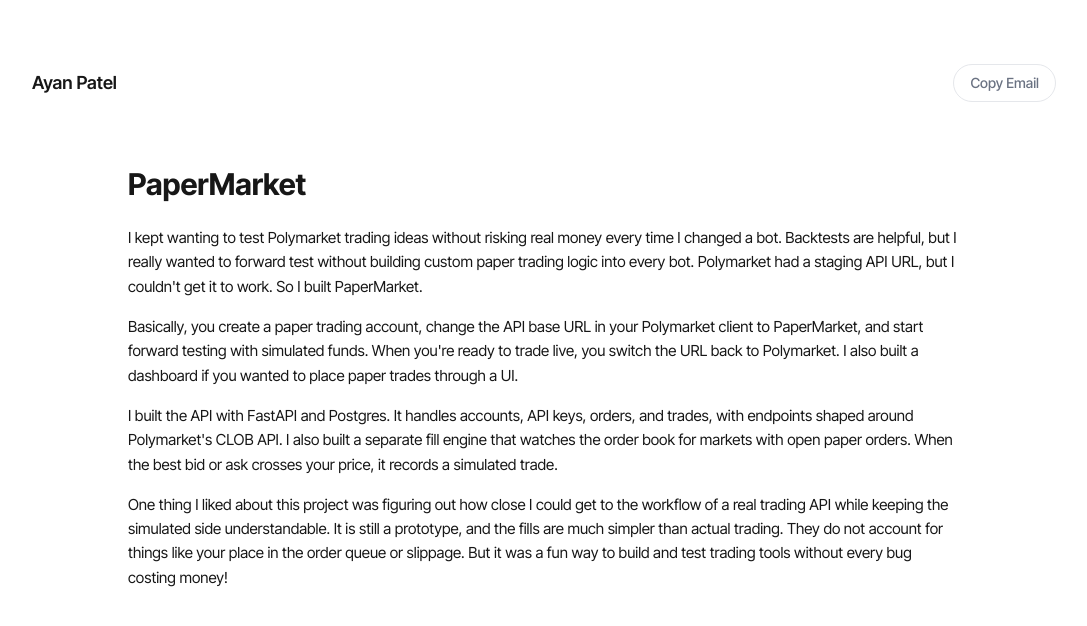
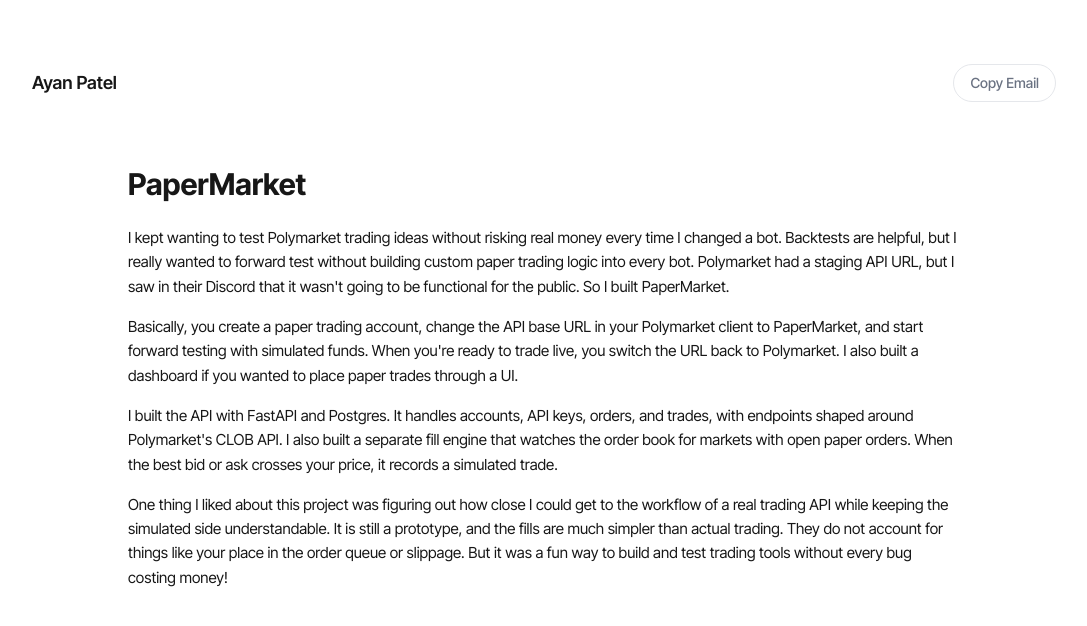
Before and after one commit to KichdiPatel/personal-website, a Next.js app: page /projects/9_PaperMarket in a window 1280 px wide. Shown: the top 626 px of the page, without its empty margins (96-1183 px from the left). Built offline with nearby package versions, Linux system fonts and the light colour scheme.

Commit message:
Clarify Polymarket staging API context

```diff
--- a/src/app/projects/9_PaperMarket/page.mdx
+++ b/src/app/projects/9_PaperMarket/page.mdx
@@ -1,6 +1,6 @@
 # PaperMarket
 
-I kept wanting to test Polymarket trading ideas without risking real money every time I changed a bot. Backtests are helpful, but I really wanted to forward test without building custom paper trading logic into every bot. Polymarket had a staging API URL, but I couldn't get it to work. So I built PaperMarket.
+I kept wanting to test Polymarket trading ideas without risking real money every time I changed a bot. Backtests are helpful, but I really wanted to forward test without building custom paper trading logic into every bot. Polymarket had a staging API URL, but I saw in their Discord that it wasn't going to be functional for the public. So I built PaperMarket.
 
 Basically, you create a paper trading account, change the API base URL in your Polymarket client to PaperMarket, and start forward testing with simulated funds. When you're ready to trade live, you switch the URL back to Polymarket. I also built a dashboard if you wanted to place paper trades through a UI.
 
```
